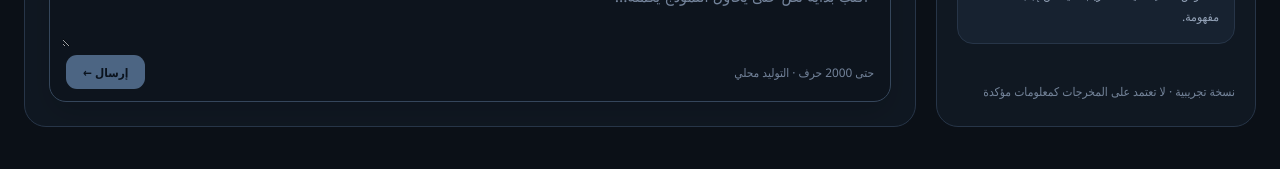
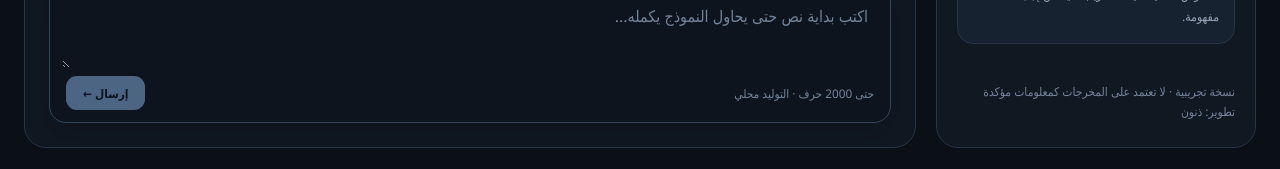
Before and after one commit to Akam83w/Ai, a React (Vite) app: page / in a window 1280 px wide. Shown: the part 669-838 px from the top of the page. Built offline with nearby package versions, Linux system fonts and the light colour scheme; no server answers.

Commit message:
Add developer credit for Dhunun

```diff
--- a/src/App.tsx
+++ b/src/App.tsx
@@ -133,7 +133,7 @@ export default function App() {
           <p className="small-note">النصوص الحالية قليلة؛ التدريب لا يضمن إجابات مفهومة.</p>
         </section>
 
-        <div className="sidebar-footer">نسخة تجريبية · لا تعتمد على المخرجات كمعلومات مؤكدة</div>
+        <div className="sidebar-footer">نسخة تجريبية · لا تعتمد على المخرجات كمعلومات مؤكدة<br /><span>تطوير: ذنون</span></div>
       </aside>
 
       <section className="chat-panel" aria-label="محادثة النموذج">
```
